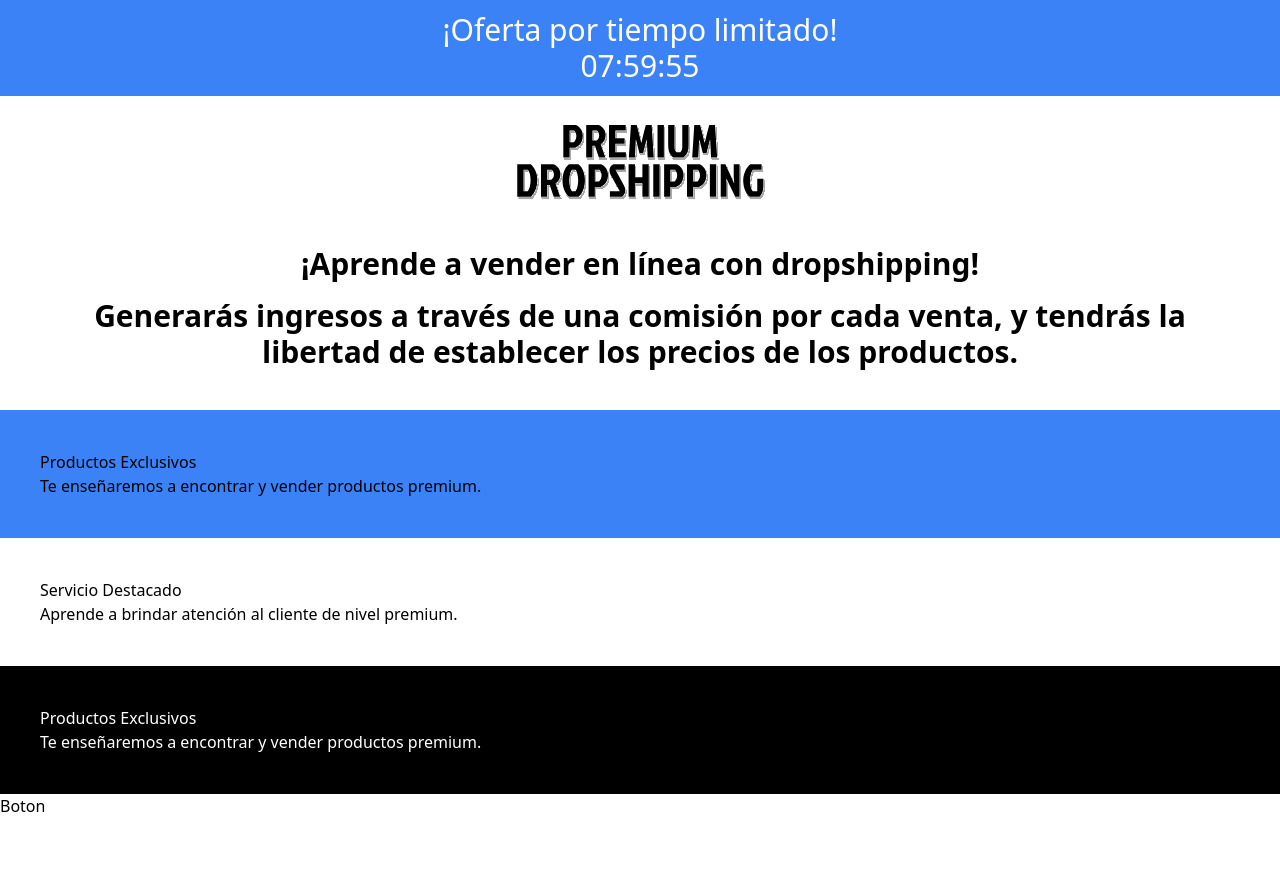
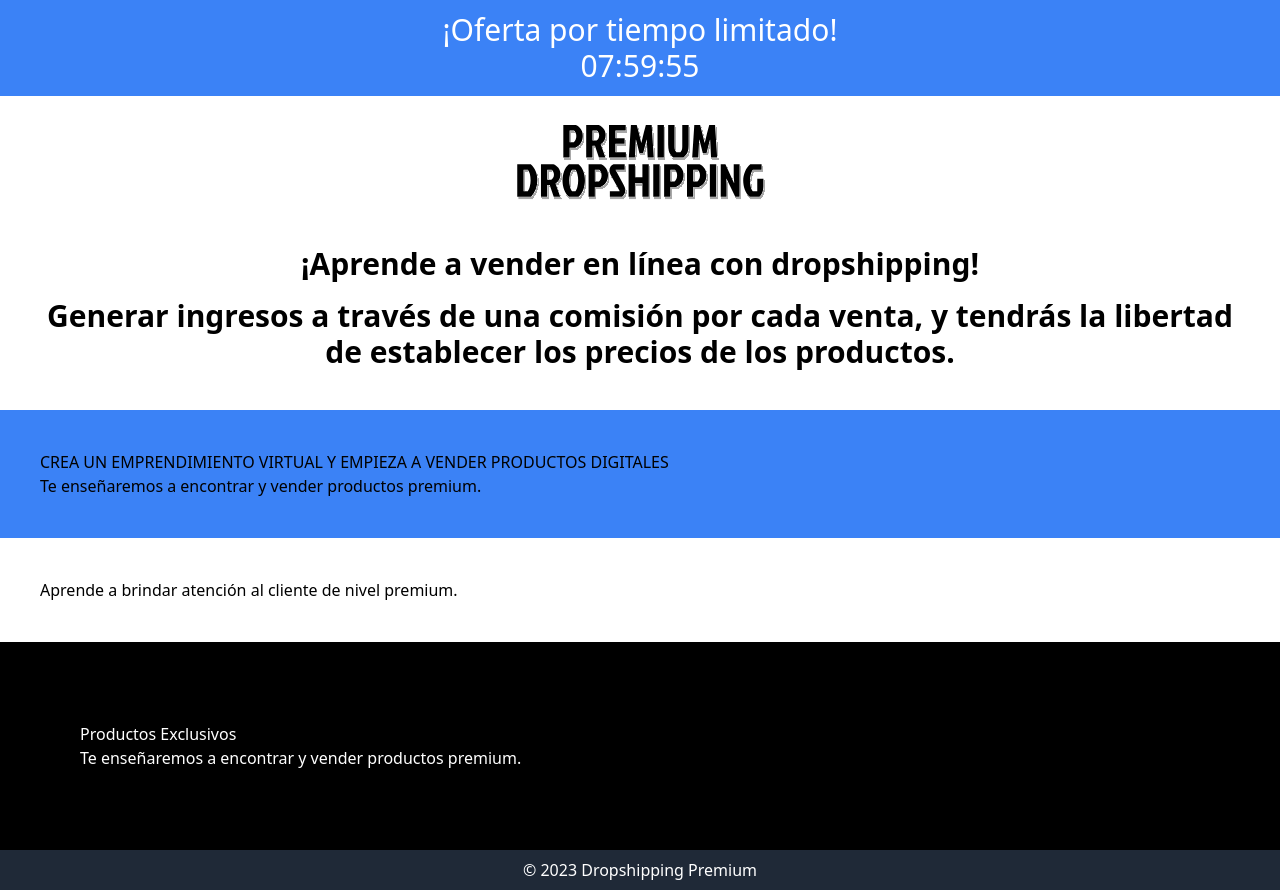
Before and after one commit to sarmiente/Landing_Premium, a Next.js app: page / in a window 1280 px wide. Before the commit the page ends 818 px from the top, so only its background shows below. Built offline with nearby package versions, Linux system fonts and the light colour scheme.

Commit message:
1 file modified, 1 deleted

```diff
--- a/Components/LearnButton.js
+++ /dev/null
@@ -1,9 +0,0 @@
-const LearnButton = () => {
-  return (
-    <button className="bg-red" href="">
-      Boton
-    </button>
-  );
-};
-
-export default LearnButton;
--- a/pages/index.js
+++ b/pages/index.js
@@ -1,6 +1,5 @@
 import Head from 'next/head';
 import Contador from '../Components/Contador';
-import LearnButton from '../Components/LearnButton';
 import Image from 'next/image';
 import Logo from '../public/assets/premiumdrop.svg';
 
@@ -23,8 +22,8 @@ export default function Home() {
         <main className="font-semibold text-xl lg:text-3xl text-center ">
           <p className="mb-4">¡Aprende a vender en línea con dropshipping!</p>
           <p>
-            Generarás ingresos a través de una comisión por cada venta, y
-            tendrás la libertad de establecer los precios de los productos.
+            Generar ingresos a través de una comisión por cada venta, y tendrás
+            la libertad de establecer los precios de los productos.
           </p>
 
           {/*
@@ -43,21 +42,23 @@ export default function Home() {
         </main>
       </div>
       <div className="container mx-auto bg-blue-500 p-10">
-        <h2>Productos Exclusivos</h2>
+        <h2>
+          CREA UN EMPRENDIMIENTO VIRTUAL Y EMPIEZA A VENDER PRODUCTOS DIGITALES
+        </h2>
         <p>Te enseñaremos a encontrar y vender productos premium.</p>
       </div>
       <div className="container mx-auto p-10">
-        <h2>Servicio Destacado</h2>
+        <h2></h2>
         <p>Aprende a brindar atención al cliente de nivel premium.</p>
       </div>
-      <div className="container mx-auto bg-black text-white p-10">
+      <div className="container mx-auto bg-black text-white p-20">
         <h2>Productos Exclusivos</h2>
         <p>Te enseñaremos a encontrar y vender productos premium.</p>
       </div>
 
-      <LearnButton />
-
-      <footer></footer>
+      <footer className="flex items-center justify-center h-10 bg-gray-800 text-white">
+        <p>© {new Date().getFullYear()} Dropshipping Premium</p>
+      </footer>
     </div>
   );
 }
```
